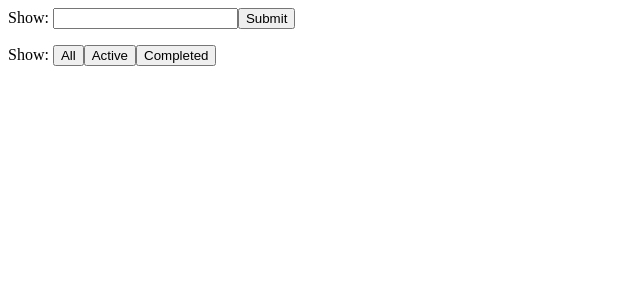
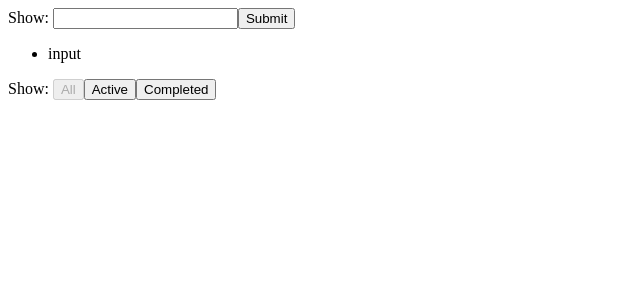
Before and after one commit to rick-liyue-huang/TodoList-React-Demo, a React app: page / in a window 1280 px wide. Both pictures are taken after a click on the button "Submit". Shown: the top 300 px of the page, without its empty margins (0-640 px from the left). Built offline with nearby package versions, Linux system fonts and the light colour scheme.

Commit message:
complete initial todoproject

```diff
--- a/src/components/AddTodo.js
+++ b/src/components/AddTodo.js
@@ -2,13 +2,43 @@
 import React, { Component } from 'react'
 
 export default class AddTodo extends Component {
+  constructor(props) {
+    super(props);
+    this.state = {
+      inputValue: 'input'
+    };
+  }
+
   render() {
     return (
       <div>
-        <label>Show: </label>
-        <input />
-        <button>Submit</button>
+        <label htmlFor='insert'>Show: </label>
+        <input
+          id='insert'
+          value={this.state.inputValue}
+          onClick={this.handleInputClick}
+          onChange={this.handleInputChange} />
+        <button onClick={this.handleBtnClick}>Submit</button>
       </div>
     )
   }
+
+  handleInputClick = () => {
+    this.setState({
+      inputValue: ''
+    });
+  }
+
+  handleInputChange = e => {
+    this.setState({
+      inputValue: e.target.value
+    });
+  }
+
+  handleBtnClick = () => {
+    this.props.handleAddTodo(this.state.inputValue);
+    this.setState({
+      inputValue: ''
+    });
+  }
 }
--- a/src/components/App.js
+++ b/src/components/App.js
@@ -5,13 +5,68 @@ import TodoList from './TodoList';
 import Footer from './Footer';
 
 export default class App extends Component {
+
+  constructor(props) {
+    super(props);
+    this.state = {
+      list: [],
+      filter: 'all'
+    };
+    this.nextId = 0;
+  }
+
   render() {
+    const list = this.handleGetVisibleList();
+    const { filter } = this.state;
     return (
       <Fragment>
-        <AddTodo />
-        <TodoList />
-        <Footer />
+        <AddTodo handleAddTodo={this.handleAddTodo} />
+        <TodoList list={list} handleToggleTodo={this.handleToggleTodo} />
+        <Footer filter={filter} handleSetVisibility={this.handleSetVisibility} />
       </Fragment>
     )
   }
+
+  handleGetVisibleList = () => {
+    const currentFilter = this.state.filter;
+    return this.state.list.filter(item => {
+      if(currentFilter === 'active') {
+        return !item.completed;
+      } else if (currentFilter === 'completed') {
+        return item.completed;
+      } else {
+        return true;
+      }
+    });
+  }
+
+  handleAddTodo = text => {
+    const item = {
+      id: this.nextId++,
+      text,
+      completed: false
+    };
+
+    const newList = [item, ...this.state.list];
+    this.setState(() => ({
+      list: newList
+    }), () => {
+      console.log(newList);
+    });
+  }
+
+  handleToggleTodo = id => {
+    const newList = this.state.list.map(item => {
+      return item.id === id ? {...item, completed: !item.completed} : item;
+    });
+    this.setState({
+      list: newList
+    });
+  }
+
+  handleSetVisibility = filter => {
+    this.setState({
+      filter
+    });
+  }
 }
--- a/src/components/Footer.js
+++ b/src/components/Footer.js
@@ -3,12 +3,19 @@ import React, { Component } from 'react'
 
 export default class Footer extends Component {
   render() {
+    const { filter, handleSetVisibility } = this.props;
     return (
       <div>
         <span>Show: </span>
-        <button>All</button>
-        <button>Active</button>
-        <button>Completed</button>
+        <button
+          disabled={filter === 'all'}
+          onClick={() => handleSetVisibility('all')} >All</button>
+          <button
+          disabled={filter === 'active'}
+          onClick={() => handleSetVisibility('active')} >Active</button>
+          <button
+          disabled={filter === 'completed'}
+          onClick={() => handleSetVisibility('completed')} >Completed</button>
       </div>
     )
   }
--- a/src/components/TodoItem.js
+++ b/src/components/TodoItem.js
@@ -3,9 +3,12 @@ import React, { Component } from 'react'
 
 export default class TodoItem extends Component {
   render() {
+    const { text, completed, onClick } = this.props;
     return (
-      <li>
-
+      <li
+        style={{textDecoration: completed ? 'line-through' : 'none'}}
+        onClick={onClick} >
+        {text}
       </li>
     )
   }
--- a/src/components/TodoList.js
+++ b/src/components/TodoList.js
@@ -1,11 +1,24 @@
 
-import React, { Component } from 'react'
+import React, { Component } from 'react';
+import TodoItem from './TodoItem';
+import Item from 'antd/lib/list/Item';
 
 export default class TodoList extends Component {
+
   render() {
+    const { list, handleToggleTodo } = this.props;
     return (
       <ul>
-
+        {
+          list.map(item => {
+            return (
+              <TodoItem
+                key={item.id}
+                {...item}
+                onClick={() => handleToggleTodo(item.id)} />
+            )
+          })
+        }
       </ul>
     )
   }
```
Also changed, not shown: 1 other file (tests, documents, lock files or other folders).
